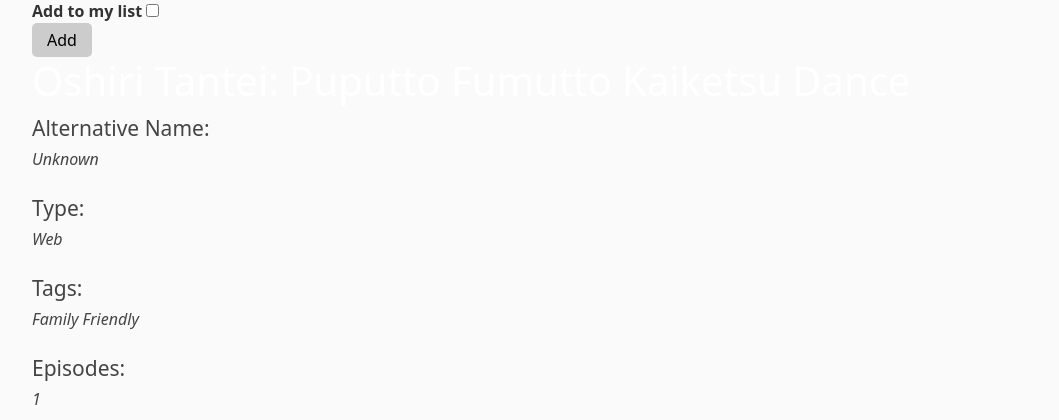
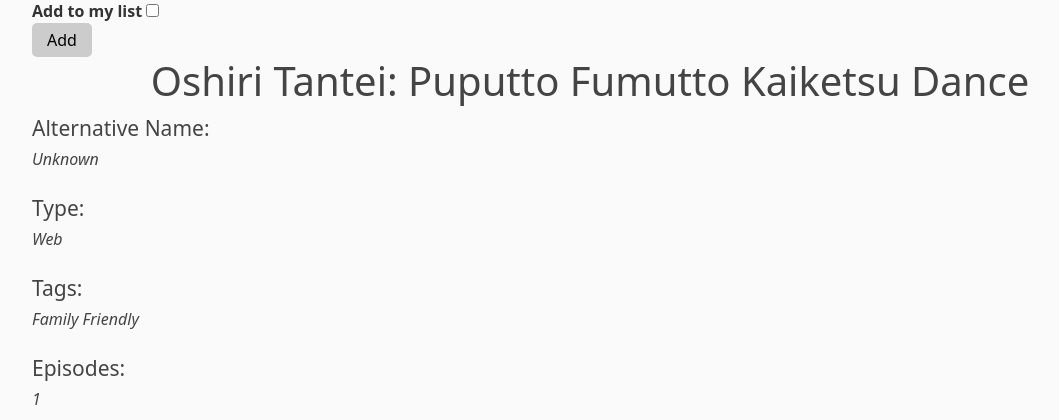
Before and after one commit to XiaohuangMeow/AnimeGuru, a Django app: page /1/ in a window 1280 px wide. Shown: the part 381-801 px from the top of the page, without its empty margins (50-1109 px from the left). Run offline with Django 3.2, Linux system fonts and the light colour scheme; a user stored in the database is signed in; data comes from the database, SQL or seed files in the repository; both versions use the stored data as it was after the commit; some libraries are stand-ins or nearby versions.

Commit message:
change title color

```diff
--- a/anime_recommend/templates/anime_recommend/detail.html
+++ b/anime_recommend/templates/anime_recommend/detail.html
@@ -34,7 +34,7 @@
             </form>
     </div>
 
-        <h1 style="color:#fff">{{anime.Name}}</h1>
+        <h1><center>{{anime.Name}}</center></h1>
 
         <h4><small>Alternative Name:</small></h4>
         <h6>
--- a/anime_recommend/templates/anime_recommend/list.html
+++ b/anime_recommend/templates/anime_recommend/list.html
@@ -62,6 +62,7 @@
                     <a href="{% url 'detail' anime.id %}">
                         <img src="{{ anime.picture.url}}" width="200" height="200" class="img-responsive" style="border-radius: 22px 22px 22px 22px;">
                     </a>
+                    <br>
                     <!-- <h5>{{movie.genre}}</h5> -->
                 </div>
             </div>
```
Also changed, not shown: db.sqlite3.
